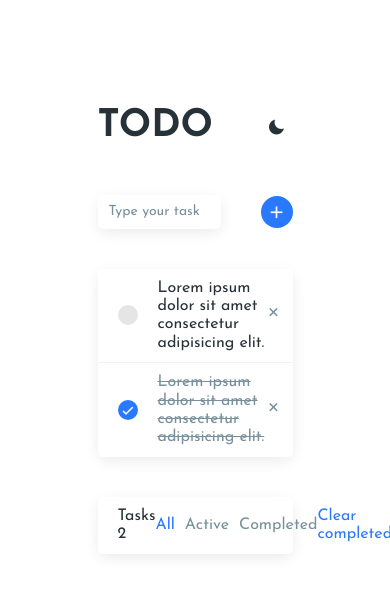
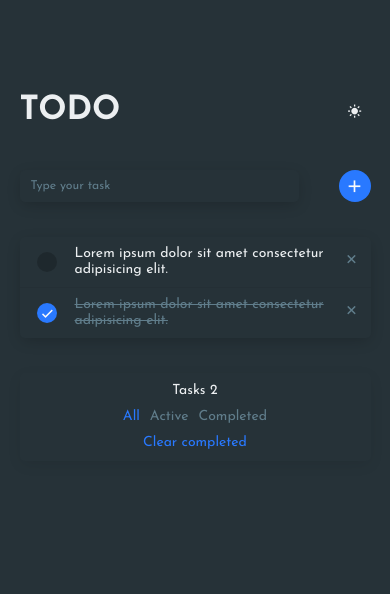
Before and after one commit to alamguardin/todo-list-app, a plain HTML site: page index.html in a window 390 px wide. Drawn offline with nearby package versions, Linux system fonts and the light colour scheme.

Commit message:
Dark mode design added

```diff
--- a/index.html
+++ b/index.html
@@ -11,7 +11,7 @@
     <link rel="stylesheet" href="https://necolas.github.io/normalize.css/8.0.1/normalize.css">
     <link rel="stylesheet" href="css/style.css">
 </head>
-<body>
+<body class="dark">
 
     <div class="container">
 
--- a/sass/_actions.scss
+++ b/sass/_actions.scss
@@ -43,3 +43,26 @@
 .actions__clear-completed:active {
     color: $primary-active;
 }
+
+body.dark .actions__tasks {
+    color: $text-primary-dark;
+}
+
+body.dark .actions__item-filter {
+    color: $text-secondary-dark;
+}
+
+body.dark .actions__item-filter:hover {
+    color: $text-primary-dark;
+}
+
+body.dark .actions__item-filter.--active {
+    color: $primary;
+}
+
+@media (max-width: 600px) {
+    .actions {
+        flex-direction: column;
+        gap: 10px 0;
+    }
+}
--- a/sass/_card.scss
+++ b/sass/_card.scss
@@ -76,3 +76,27 @@
 .card__delete:hover {
     color: $text-primary-light;
 }
+
+body.dark .tasks {
+    box-shadow: 0px 4px 15px -2px rgba(0,0,0,0.2);
+}
+
+body.dark .card__button {
+    background: rgba(0,0,0,0.2);
+}
+
+body.dark .card__text {
+    color: $text-primary-dark;
+}
+
+body.dark .card.--active .card__text {
+    color: $text-secondary-dark;
+}
+
+body.dark .card__delete {
+    color: $text-secondary-dark;
+}
+
+body.dark .card__delete:hover {
+    color: $text-primary-dark;
+}
--- a/sass/_form.scss
+++ b/sass/_form.scss
@@ -54,3 +54,17 @@
     transition: .2s all ease;
     transform: translateY(-25px);
 }
+
+body.dark .form__control {
+    background: $bg-dark;
+    box-shadow: 0px 4px 15px -2px rgba(0,0,0,0.2);
+    color: $text-secondary-dark;
+}
+
+body.dark .form__control::placeholder {
+    color: $text-secondary-dark;
+}
+
+body.dark .form__button:hover {
+    box-shadow: 0px 4px 15px -2px rgba(0,0,0,0.2);
+}
--- a/sass/_header.scss
+++ b/sass/_header.scss
@@ -30,3 +30,27 @@
 .header__button .bxs-sun {
     display: none;
 }
+
+body.dark .header__logo {
+    color: $text-primary-dark;
+}
+
+body.dark .header__button {
+    color: $text-primary-dark;
+}
+
+body.dark .header__button:hover {
+    background: rgba($color: #ffffff, $alpha: 0.2);
+}
+
+body.dark .header__button:active {
+    background: rgba($color: #ffffff, $alpha: 0.1);
+}
+
+body.dark .header__button .bxs-sun {
+    display: inline-block;
+}
+
+body.dark .header__button .bxs-moon {
+    display: none;
+}
--- a/sass/_layout.scss
+++ b/sass/_layout.scss
@@ -20,3 +20,15 @@
 .tasks {
     margin: 2.5em 0;
 }
+
+@media (max-width: 768px) {
+    .container {
+        width: 80%;
+    }
+}
+
+@media (max-width: 425px) {
+    .container {
+        width: 90%;
+    }
+}
--- a/sass/_variables.scss
+++ b/sass/_variables.scss
@@ -4,6 +4,7 @@ $primary: #2979ff;
 $primary-hover: #2962ff;
 $primary-active: #448aff;
 $bg-light: #fafafa;
+$bg-dark: #263238;
 $text-primary-light: #263238;
 $text-secondary-light: #78909c;
 $text-primary-dark: #eceff1;
--- a/sass/style.scss
+++ b/sass/style.scss
@@ -20,3 +20,13 @@ body {
     font-family: 'Josefin Sans', sans-serif;
     font-size: 16px;
 }
+
+body.dark {
+    background: $bg-dark;
+}
+
+@media (max-width: 768px) {
+    body {
+        font-size: 14px;
+    }
+}
```
Also changed, not shown: css/style.css, 1 other file.
